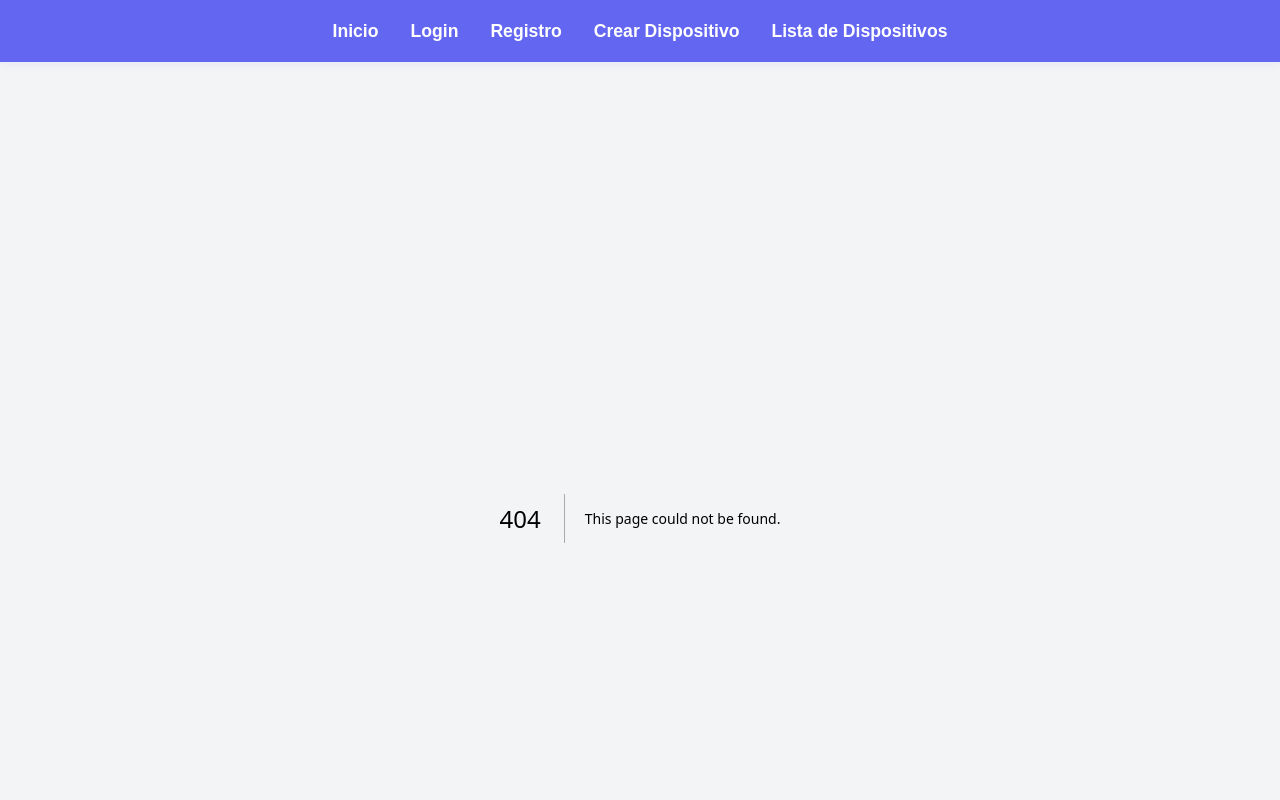
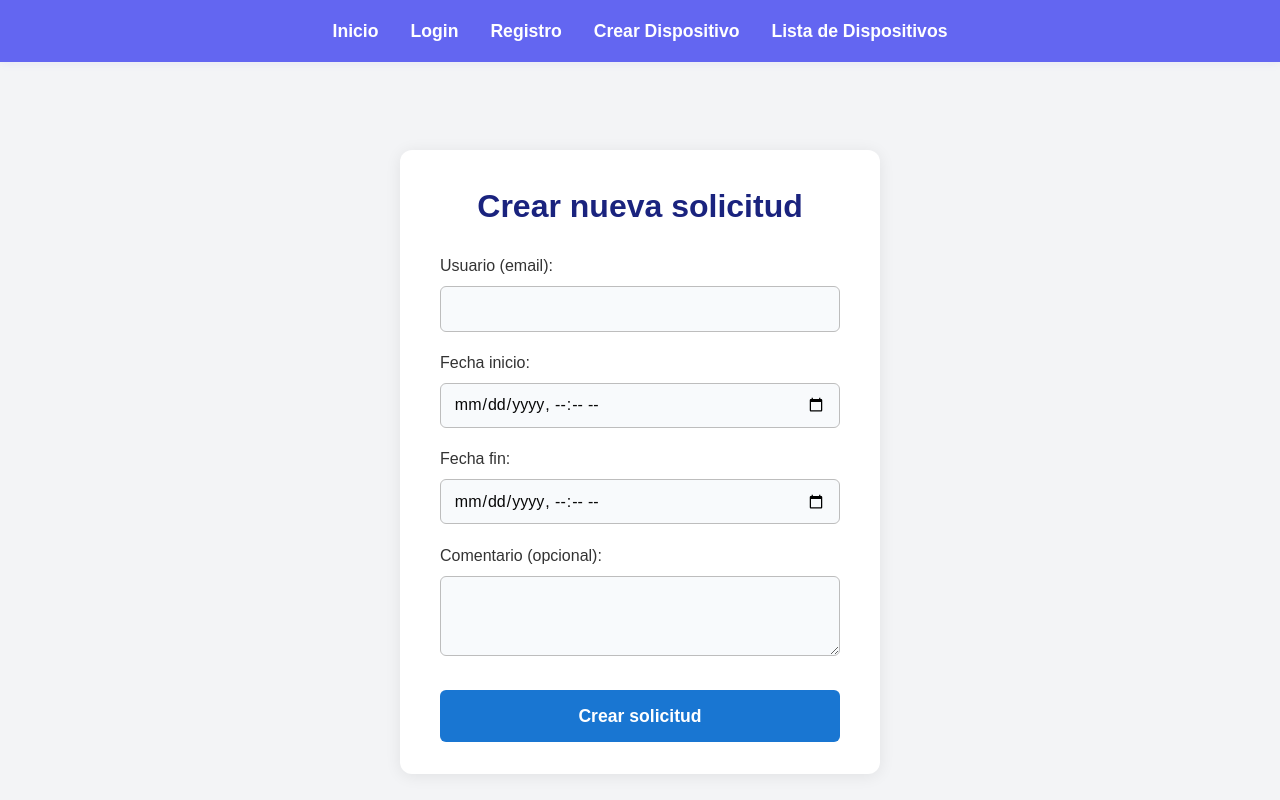
Before and after one commit to ICESI-CI3/frontend-renta_equipos_jsl_saa, a Next.js app: page /createRequest in a window 1280 px wide. Before the commit this address had no page. Shown: the top 800 px of the page. Built offline with nearby package versions, Linux system fonts and the light colour scheme; no server answers.

Commit message:
SAA/feat; create data but doesnt work (doesnt take de date input)

```diff
--- /dev/null
+++ b/src/app/createRequest/createRequest.module.css
@@ -0,0 +1,72 @@
+.formContainer {
+  background: #fff;
+  border-radius: 12px;
+  box-shadow: 0 2px 16px rgba(0,0,0,0.08);
+  padding: 2rem 2.5rem;
+  max-width: 480px;
+  margin: 2rem auto;
+}
+
+.formTitle {
+  font-size: 2rem;
+  font-weight: 700;
+  margin-bottom: 1.5rem;
+  color: #1a237e;
+  text-align: center;
+}
+
+.formGroup {
+  margin-bottom: 1.2rem;
+}
+
+.formLabel {
+  display: block;
+  font-weight: 500;
+  margin-bottom: 0.5rem;
+  color: #333;
+}
+
+.formInput, .formTextarea {
+  width: 100%;
+  padding: 0.6rem 0.8rem;
+  border: 1px solid #bdbdbd;
+  border-radius: 6px;
+  font-size: 1rem;
+  background: #f8fafc;
+  transition: border 0.2s;
+}
+
+.formInput:focus, .formTextarea:focus {
+  border: 1.5px solid #1976d2;
+  outline: none;
+}
+
+.formTextarea {
+  min-height: 80px;
+  resize: vertical;
+}
+
+.formButton {
+  width: 100%;
+  background: #1976d2;
+  color: #fff;
+  font-weight: 600;
+  border: none;
+  border-radius: 6px;
+  padding: 0.8rem 0;
+  font-size: 1.1rem;
+  cursor: pointer;
+  margin-top: 0.5rem;
+  transition: background 0.2s;
+}
+
+.formButton:hover {
+  background: #1565c0;
+}
+
+.formError {
+  color: #d32f2f;
+  margin-top: 0.5rem;
+  text-align: center;
+  font-size: 1rem;
+}
--- /dev/null
+++ b/src/app/createRequest/page.tsx
@@ -0,0 +1,84 @@
+"use client";
+import React, { useState } from "react";
+import { useRouter } from "next/navigation";
+import { createRequest } from "@/services/requestService";
+import styles from "./createRequest.module.css";
+
+export default function CreateRequestPage() {
+  const router = useRouter();
+  const [user_email, setUserEmail] = useState("");
+  const [date_Start, setDateStart] = useState("");
+  const [date_Finish, setDateFinish] = useState("");
+  const [admin_comment, setAdminComment] = useState("");
+  const [error, setError] = useState("");
+
+  // Convierte el valor del input datetime-local a formato ISO si no lo está
+  function toISOStringIfPossible(val: string) {
+    if (!val) return "";
+    // Si es formato de input datetime-local, agrégale ":00" si no lo tiene
+    if (/^\d{4}-\d{2}-\d{2}T\d{2}:\d{2}$/.test(val)) {
+      // El input datetime-local da "2025-05-10T08:00", conviértelo a "2025-05-10T08:00:00.000Z"
+      return new Date(val + ":00").toISOString();
+    }
+    // Si ya es ISO, regresa igual
+    if (/\d{4}-\d{2}-\d{2}T\d{2}:\d{2}:.+/.test(val)) return val;
+    return new Date(val).toISOString();
+  }
+
+interface CreateRequestData {
+    user_email: string;
+    date_Start: string;
+    date_Finish: string;
+    status: string;
+    admin_comment: string;
+}
+
+const handleSubmit = async (e: React.FormEvent<HTMLFormElement>) => {
+    e.preventDefault();
+    setError("");
+    // Validar que las fechas estén presentes
+    if (!date_Start || !date_Finish) {
+      setError("Debes ingresar ambas fechas");
+      return;
+    }
+    try {
+      await createRequest({
+        user_email,
+        // Enviar fechas en formato ISO string
+        date_Start: toISOStringIfPossible(date_Start),
+        date_Finish: toISOStringIfPossible(date_Finish),
+        status: "pendiente",
+        admin_comment,
+      } as CreateRequestData);
+      router.push("/welcome");
+    } catch (err: any) {
+      setError(err.message);
+    }
+};
+
+  return (
+    <div className={styles.formContainer}>
+      <h2 className={styles.formTitle}>Crear nueva solicitud</h2>
+      <form onSubmit={handleSubmit}>
+        <div className={styles.formGroup}>
+          <label className={styles.formLabel}>Usuario (email):</label>
+          <input type="email" className={styles.formInput} value={user_email} onChange={e => setUserEmail(e.target.value)} required />
+        </div>
+        <div className={styles.formGroup}>
+          <label className={styles.formLabel}>Fecha inicio:</label>
+          <input type="datetime-local" className={styles.formInput} value={date_Start} onChange={e => setDateStart(e.target.value)} required />
+        </div>
+        <div className={styles.formGroup}>
+          <label className={styles.formLabel}>Fecha fin:</label>
+          <input type="datetime-local" className={styles.formInput} value={date_Finish} onChange={e => setDateFinish(e.target.value)} required />
+        </div>
+        <div className={styles.formGroup}>
+          <label className={styles.formLabel}>Comentario (opcional):</label>
+          <textarea className={styles.formTextarea} value={admin_comment} onChange={e => setAdminComment(e.target.value)} maxLength={500} />
+        </div>
+        <button type="submit" className={styles.formButton}>Crear solicitud</button>
+        {error && <p className={styles.formError}>{error}</p>}
+      </form>
+    </div>
+  );
+}
--- a/src/app/login/page.tsx
+++ b/src/app/login/page.tsx
@@ -13,6 +13,10 @@
   const handleLogin = async () => {
     try {
       await login({ email, password });
+      // Guardar el email del usuario en localStorage para usarlo en la app
+      if (typeof window !== 'undefined') {
+        localStorage.setItem('user_email', email);
+      }
       router.push('/welcome');
     } catch (error) {
       alert('Error al iniciar sesión');
--- a/src/app/welcome/page.tsx
+++ b/src/app/welcome/page.tsx
@@ -8,6 +8,7 @@
       <p className={styles.homeDescription}></p>
       <div className={styles.homeLinks}>
         <Link className={styles.homeLink} href="/listDevice">Lista de equipos</Link>
+        <Link className={styles.homeLink} href="/createRequest">Crear solicitud</Link>
       </div>
     </div>
   );
--- /dev/null
+++ b/src/services/requestService.ts
@@ -0,0 +1,24 @@
+import axios from 'axios';
+
+const api = axios.create({
+  baseURL: process.env.NEXT_PUBLIC_BACKEND_URL,
+  headers: {
+    'Content-Type': 'application/json',
+  },
+});
+
+export const createRequest = async (data: {
+  user_email: string;
+  date_Start: string;
+  date_Finish: string;
+  status?: string;
+  admin_comment?: string;
+}) => {
+  const response = await api.post('/api/v1/requests', {
+    ...data,
+    status: data.status || 'pendiente',
+  });
+  return response.data;
+};
+
+export default api;
```
